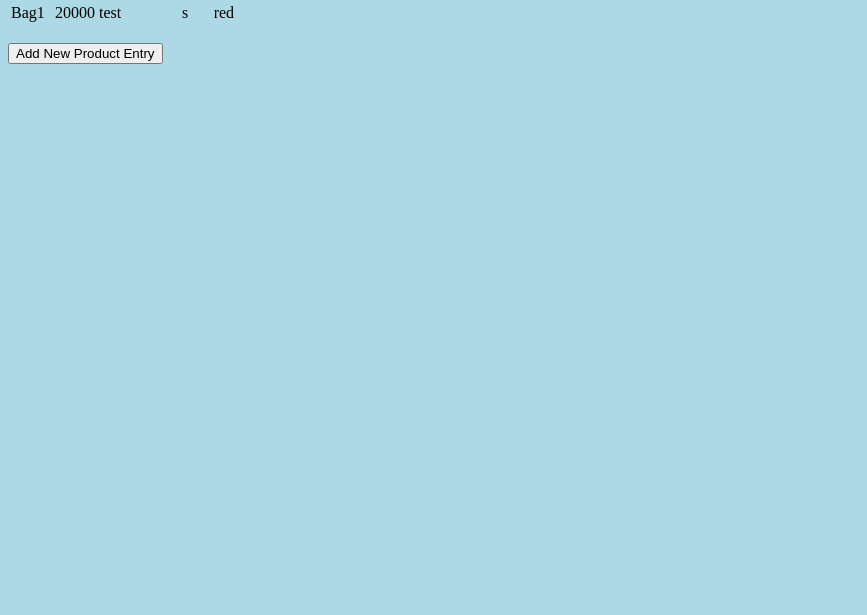
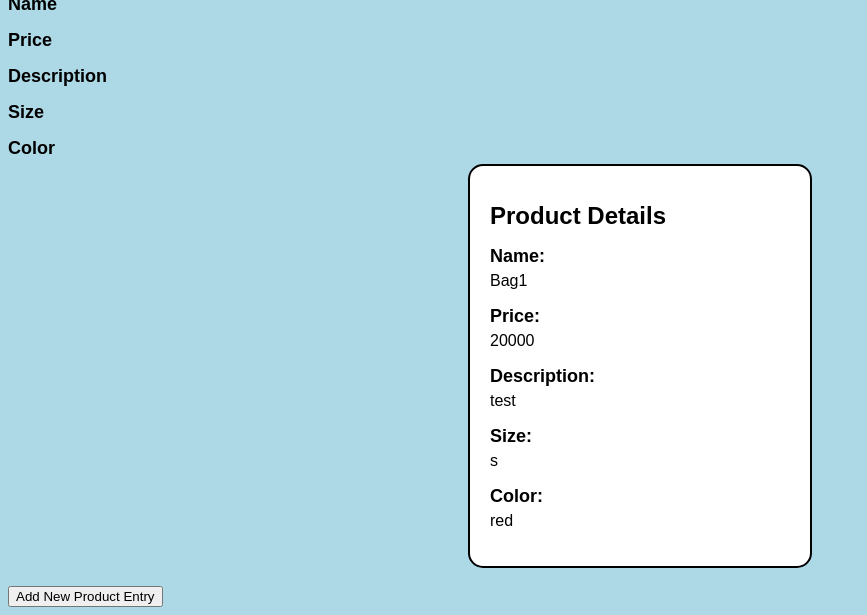
Before and after one commit to bberliana/e-commerce, a Django app: page / in a window 1280 px wide. Shown: the part 821-1436 px from the top of the page, without its empty margins (0-867 px from the left). Before the commit the page ends 885 px from the top, so only its background shows below. Run offline with Django 5.2, Linux system fonts and the light colour scheme; data comes from the database, SQL or seed files in the repository; parts of the project's set-up code (start-up, migrations or seed data) failed here and were passed over.

Commit message:
fix tampilan web

```diff
--- a/main/templates/main.html
+++ b/main/templates/main.html
@@ -73,26 +73,39 @@
     </div>
 
     {% if not product_entries %}
-    <p>Belum ada data product pada bag shopper.</p>
+    <h1 class="h1">Belum ada data product pada bag shopper.</h1>
     {% else %}
     <table>
     <tr>
-        <th>Name</th>
-        <th>Price</th>
-        <th>Description</th>
-        <th>Size</th>
-        <th>Color</th>
+        <h5 class="h5">Name</h5>
+        <h5 class="h5">Price</h5>
+        <h5 class="h5">Description</h5>
+        <h5 class="h5">Size</h5>
+        <h5 class="h5">Color</h5>
     </tr>
 
     {% comment %} Berikut cara memperlihatkan data mood di bawah baris ini
     {% endcomment %}
     {% for product_entry in product_entries %}
     <tr>
-        <td>{{product_entry.name}}</td>
-        <td>{{product_entry.price}}</td>
-        <td>{{product_entry.description}}</td>
-        <td>{{product_entry.size}}</td>
-        <td>{{product_entry.color}}</td>
+        <div class="border">
+        <h1 class="h1">Product Details</h1>
+
+        <h5 class="h5">Name: </h5>
+        <p class="p1">{{product_entry.name}}</p>
+
+        <h5 class="h5">Price: </h5>
+        <p class="p1">{{product_entry.price}}<p>
+
+        <h5 class="h5">Description: </h5>
+        <p class="p1">{{product_entry.description}}<p>
+
+        <h5 class="h5">Size: </h5>
+        <p class="p1">{{product_entry.size}}<p>
+
+        <h5 class="h5">Color: </h5>
+        <p class="p1">{{product_entry.color}}<p>
+        </div>
     </tr>
     {% endfor %}
     </table>
```
